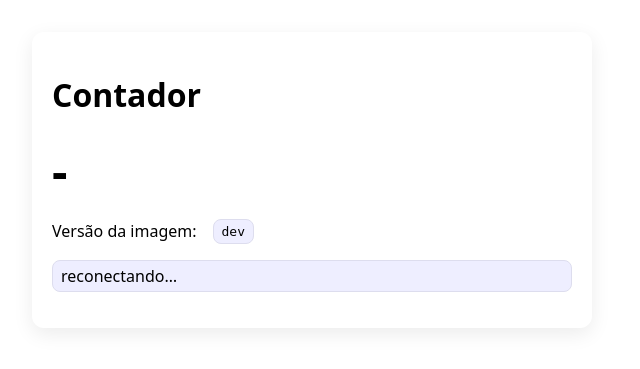
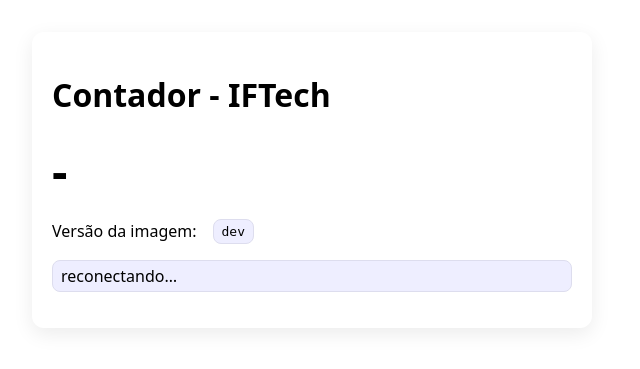
Before and after one commit to darlonv/webcontador, a Flask app: page / in a window 1280 px wide. Shown: the top 369 px of the page, without its empty margins (0-640 px from the left). Run offline with Flask 3, Linux system fonts and the light colour scheme; data that the repository does not hold is empty.

Commit message:
message update

```diff
--- a/templates/index.html
+++ b/templates/index.html
@@ -14,7 +14,7 @@
 </head>
 <body>
   <div class="card">
-    <h1>Contador</h1>
+    <h1>Contador - IFTech</h1>
     <div class="count" id="count">-</div>
     <div class="row">
       <div>Versão da imagem:</div>
```
